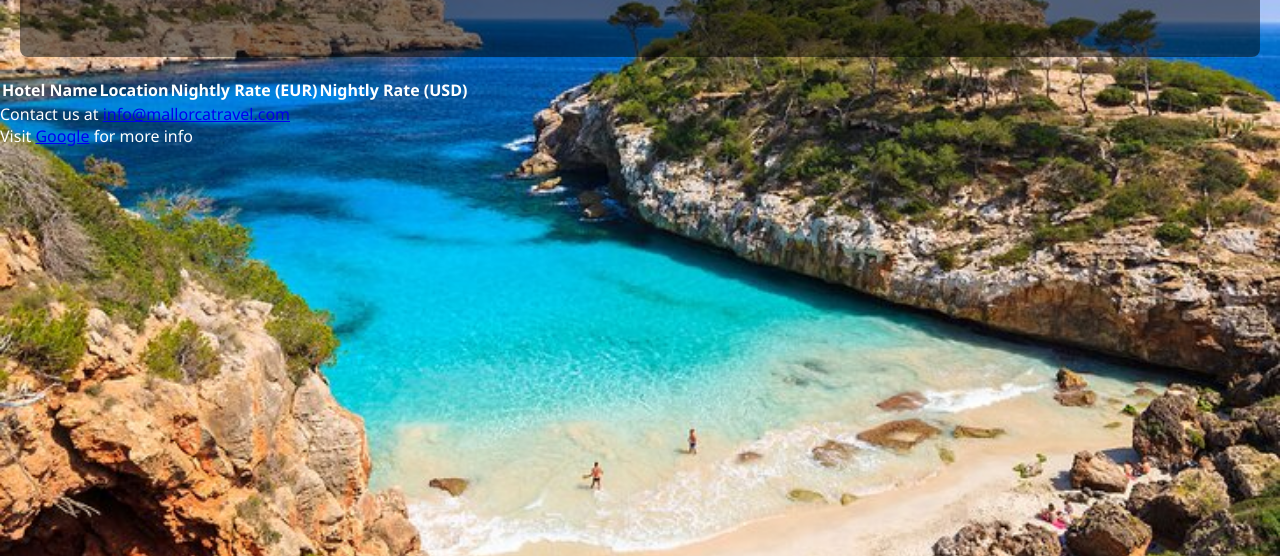
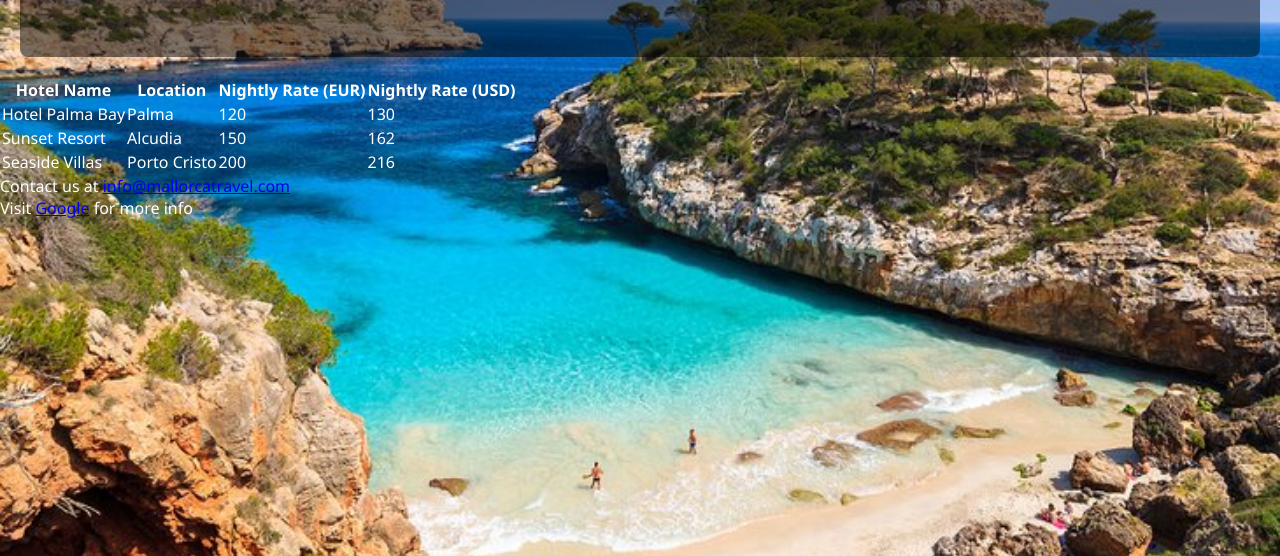
Before and after one commit to ColeB100001/MallorcaProject, a plain HTML site: page hotels.html in a window 1280 px wide. Shown: the part 264-820 px from the top of the page. Drawn offline with Linux system fonts and the light colour scheme.

Commit message:
Add files via upload

```diff
--- a/hotels.html
+++ b/hotels.html
@@ -27,6 +27,7 @@
     </section>
 
     <section class="table-container">
+      <div class="hotels-box">
         <table>
           <thead>
             <tr>
@@ -37,9 +38,27 @@
             </tr>
           </thead>
           <tbody>
-          <!-- Keep existing rows as-is -->
+            <tr>
+              <td>Hotel Palma Bay</td>
+              <td>Palma</td>
+              <td>120</td>
+              <td>130</td>
+            </tr>
+            <tr>
+              <td>Sunset Resort</td>
+              <td>Alcudia</td>
+              <td>150</td>
+              <td>162</td>
+            </tr>
+            <tr>
+              <td>Seaside Villas</td>
+              <td>Porto Cristo</td>
+              <td>200</td>
+              <td>216</td>
+            </tr>
           </tbody>
         </table>
+      </div>
     </section>
   </main>
 
```
Also changed, not shown: about.html (+3 -2 lines). Lines whose indentation alone changed are shown as unchanged.
